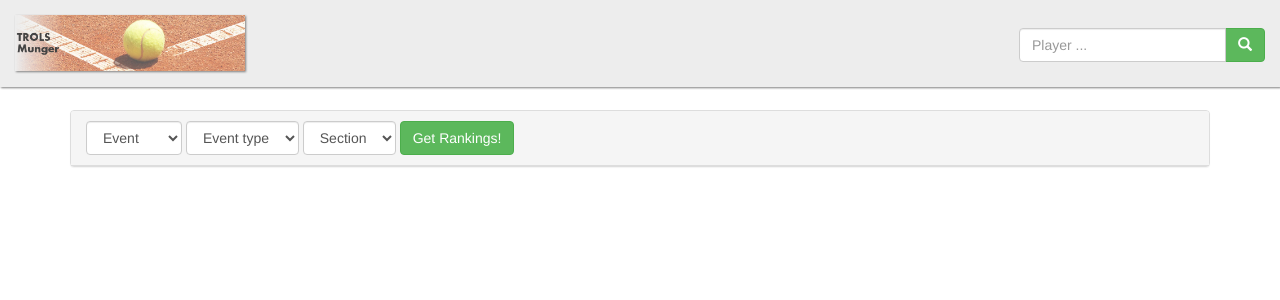
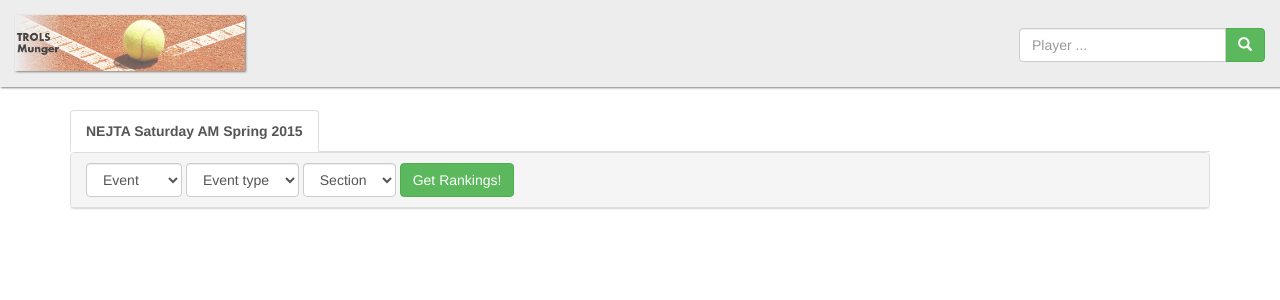
Before and after one commit to loum/trols-munger-ui, a Flask app: template trols_munger_ui/templates/munger/layout.html in a window 1280 px wide. Shown: the top 300 px of the page. Run offline with Flask 2, Linux system fonts and the light colour scheme; the template is opened without the code that fills it, so the values that code supplies are empty; some libraries are stand-ins or nearby versions.

Commit message:
trols_munger_ui/templates/munger/layout.html * add NETJA Saturday AM Spring 2015 tab to the ranking search

```diff
--- a/trols_munger_ui/templates/layout.html
+++ b/trols_munger_ui/templates/layout.html
@@ -67,7 +67,7 @@
 
   <body>
     <!-- Navbar -->
-    <div class="navbar-fixed-top navbar-custom">
+    <div class="navbar-fixed-top navbar-custom hidden-tablet hidden-phone">
 
       <!-- Navbar brand -->
       <div class="navbar-header">
--- a/trols_munger_ui/templates/munger/layout.html
+++ b/trols_munger_ui/templates/munger/layout.html
@@ -1,5 +1,21 @@
           {% extends "layout.html" %}
-            {% block content %}
+
+          {% block tabs %}
+          <ul id="tabs" class="nav nav-tabs" data-tabs="tabs">
+            {% block saturday_am_spring_2015_search %}
+            <li class="active">
+              <a href="#"
+                 data-toggle="tab">
+                <strong>NEJTA Saturday AM Spring 2015</strong>
+              </a>
+            </li>
+            {% endblock saturday_am_spring_2015_search %}
+
+            {% block saturday_am_autumn_2015_search %}
+            {% endblock saturday_am_autumn_2015_search %}
+          </ul>
+
+            {% block tab_content %}
             <div class="panel panel-default">
 
               <!-- Default panel contents -->
@@ -88,4 +104,5 @@
               </table>
 
             </div>
-            {% endblock content %}
+            {% endblock tab_content %}
+          {% endblock tabs %}
```
